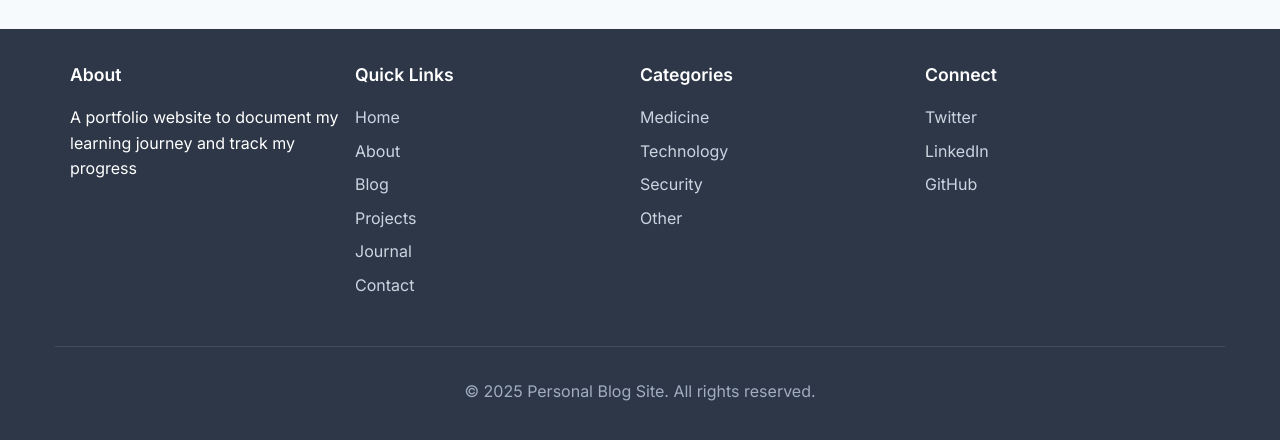
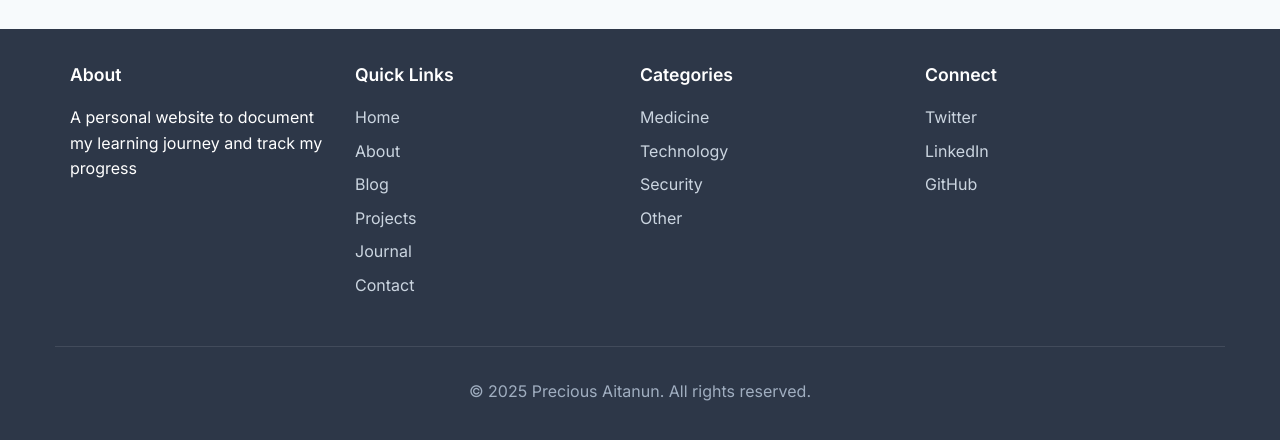
Before and after one commit to Nadira3/Nadira3.github.io, a Jekyll site: the page built from index.html, in a window 1280 px wide and 900 px high, scrolled down 1620 px. Shown: the part 447-887 px from the top of the window. Built offline with Jekyll 4.4.1, drawn with Linux system fonts in a browser that asks for light colours; some web fonts are replaced; some of the changed text lies outside the part shown.

Commit message:
changed name of website back to mine

```diff
--- a/_config.yml
+++ b/_config.yml
@@ -1,7 +1,7 @@
 # Site settings
-title: Personal Blog Site
+title: Precious Aitanun
 email: paitanun35@gmail.com
-description: A portfolio website to document my learning journey and track my progress
+description: A personal website to document my learning journey and track my progress
 author:
   name: Precious Aitanun
   email: paitanun35@gail.com
```
